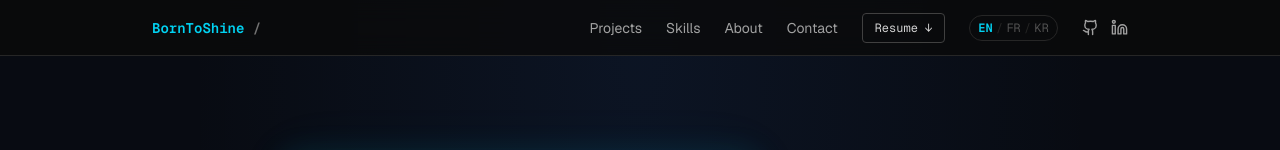
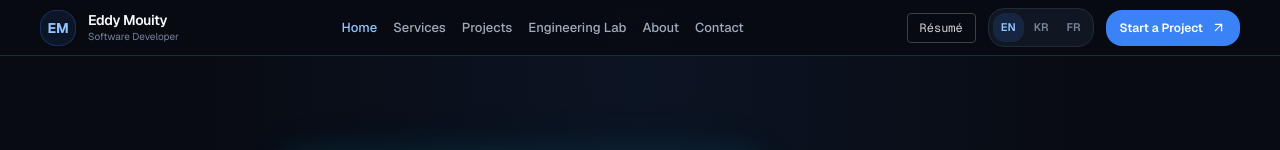
Before and after one commit to joss12/portfolio-web, a Next.js app: page /en in a window 1280 px wide. Shown: the top 150 px of the page. Built offline with nearby package versions, Linux system fonts and the light colour scheme.

Commit message:
feat: redesign navigation and personal branding

```diff
--- a/components/layout/Navbar.tsx
+++ b/components/layout/Navbar.tsx
@@ -1,225 +1,472 @@
 'use client';
 
+import Link from 'next/link';
 import { usePathname, useRouter } from 'next/navigation';
-import { Github, Menu, X, Linkedin } from 'lucide-react';
 import { useState } from 'react';
-import { useLocale, useTranslations } from 'next-intl';
+import { useLocale } from 'next-intl';
+
+import {
+  ArrowUpRight,
+  Github,
+  Linkedin,
+  Menu,
+  X,
+} from 'lucide-react';
+
 import DocumentPicker from '@/components/ui/DocumentPicker';
 
 const locales = [
-  { code: 'en', label: 'EN' },
-  { code: 'fr', label: 'FR' },
-  { code: 'ko', label: 'KR' },
-];
+  { code: 'en', label: 'EN', name: 'English' },
+  { code: 'ko', label: 'KR', name: '한국어' },
+  { code: 'fr', label: 'FR', name: 'Français' },
+] as const;
+
+const translations = {
+  en: {
+    home: 'Home',
+    services: 'Services',
+    projects: 'Projects',
+    engineering: 'Engineering Lab',
+    about: 'About',
+    contact: 'Contact',
+    resume: 'Résumé',
+    startProject: 'Start a Project',
+    role: 'Software Developer',
+    openMenu: 'Open menu',
+    closeMenu: 'Close menu',
+    navigation: 'Main navigation',
+    language: 'Select language',
+  },
+
+  ko: {
+    home: '홈',
+    services: '서비스',
+    projects: '프로젝트',
+    engineering: '기술 연구',
+    about: '소개',
+    contact: '문의',
+    resume: '이력서',
+    startProject: '프로젝트 문의',
+    role: '소프트웨어 개발자',
+    openMenu: '메뉴 열기',
+    closeMenu: '메뉴 닫기',
+    navigation: '주 메뉴',
+    language: '언어 선택',
+  },
+
+  fr: {
+    home: 'Accueil',
+    services: 'Services',
+    projects: 'Projets',
+    engineering: 'Laboratoire',
+    about: 'À propos',
+    contact: 'Contact',
+    resume: 'CV',
+    startProject: 'Démarrer un projet',
+    role: 'Développeur logiciel',
+    openMenu: 'Ouvrir le menu',
+    closeMenu: 'Fermer le menu',
+    navigation: 'Navigation principale',
+    language: 'Choisir la langue',
+  },
+} as const;
+
+type SupportedLocale = keyof typeof translations;
 
 export default function Navbar() {
-  const t = useTranslations('nav');
   const locale = useLocale();
   const pathname = usePathname();
   const router = useRouter();
+
   const [menuOpen, setMenuOpen] = useState(false);
 
-  const isOnHome = pathname === `/${locale}` || pathname === `/${locale}/`;
+  const t =
+    translations[locale as SupportedLocale] ??
+    translations.en;
 
-  const isActive = (href: string) => {
-    if (href.includes('/#')) return false;
-    return (
-      (pathname === `/${locale}/about` && href.includes('/about')) ||
-      (pathname === `/${locale}/contact` && href.includes('/contact'))
-    );
-  };
+  const homePath = `/${locale}`;
+  const contactPath = `${homePath}/contact`;
 
-  const handleBrandClick = (e: React.MouseEvent) => {
-    e.preventDefault();
-    if (isOnHome) {
-      window.scrollTo({ top: 0, behavior: 'smooth' });
-    } else {
-      router.push(`/${locale}`);
+  const navigation = [
+    {
+      label: t.home,
+      href: homePath,
+    },
+    {
+      label: t.services,
+      href: `${homePath}/#services`,
+    },
+    {
+      label: t.projects,
+      href: `${homePath}/#projects`,
+    },
+    {
+      label: t.engineering,
+      href: `${homePath}/#engineering`,
+    },
+    {
+      label: t.about,
+      href: `${homePath}/about`,
+    },
+    {
+      label: t.contact,
+      href: contactPath,
+    },
+  ];
+
+  function isActive(href: string) {
+    if (href.includes('#')) {
+      return false;
     }
-  };
 
-  const handleHashClick = (e: React.MouseEvent, hash: string) => {
-    e.preventDefault();
-    if (isOnHome) {
-      document.getElementById(hash)?.scrollIntoView({ behavior: 'smooth' });
-    } else {
-      router.push(`/${locale}/#${hash}`);
+    const currentPath =
+      pathname.replace(/\/$/, '') || '/';
+
+    if (href === homePath) {
+      return currentPath === homePath;
     }
-  };
-
-  const switchLocale = (newLocale: string) => {
-    const segments = pathname.split('/');
-    segments[1] = newLocale;
-    router.push(segments.join('/'));
-  };
-
-  const baseCls = 'text-sm transition-colors text-neutral-400 hover:text-white';
-  const activeCls = 'text-sm transition-colors text-cyan-400 font-medium';
 
     return (
-    <header className="fixed inset-x-0 top-0 z-50 h-14 border-b border-neutral-800 bg-neutral-950/80 backdrop-blur-md">
-      <div className="mx-auto flex h-full max-w-5xl items-center justify-between px-6">
-        <a
-          href={`/${locale}`}
-          onClick={handleBrandClick}
-          className="cursor-pointer font-mono text-sm font-semibold text-cyan-400"
+      currentPath === href ||
+      currentPath.startsWith(`${href}/`)
+    );
+  }
+
+  function switchLocale(newLocale: string) {
+    if (newLocale === locale) {
+      setMenuOpen(false);
+      return;
+    }
+
+    const segments = pathname.split('/');
+
+    segments[1] = newLocale;
+
+    const nextPath = segments.join('/');
+
+    const query = window.location.search;
+    const hash = window.location.hash;
+
+    setMenuOpen(false);
+
+    router.push(`${nextPath}${query}${hash}`);
+  }
+
+  function closeMenu() {
+    setMenuOpen(false);
+  }
+
+  function renderLanguageSelector() {
+    return (
+      <div
+        aria-label={t.language}
+        className="
+          inline-flex items-center gap-0.5
+          rounded-lg border border-border
+          bg-surface p-1
+        "
       >
-          BornToShine <span className="text-neutral-500">/</span>
-        </a>
-
-        <nav className="hidden items-center gap-6 md:flex">
-          <a
-            href={`/${locale}/#projects`}
-            onClick={(e) => handleHashClick(e, 'projects')}
-            className={baseCls}
+        {locales.map((language) => (
+          <button
+            key={language.code}
+            type="button"
+            title={language.name}
+            aria-label={language.name}
+            aria-pressed={locale === language.code}
+            onClick={() => switchLocale(language.code)}
+            className={`
+              rounded-md px-2 py-1.5
+              text-[11px] font-semibold
+              transition-colors
+              ${
+                locale === language.code
+                  ? 'bg-primary/15 text-primary-light'
+                  : 'text-text-muted hover:bg-surface-hover hover:text-foreground'
+              }
+            `}
           >
-            {t('projects')}
-          </a>
-          <a
-            href={`/${locale}/#skills`}
-            onClick={(e) => handleHashClick(e, 'skills')}
-            className={baseCls}
-          >
-            {t('skills')}
-          </a>
-          <a
-            href={`/${locale}/about`}
-            className={isActive(`/${locale}/about`) ? activeCls : baseCls}
-          >
-            {t('about')}
-          </a>
-          <a
-            href={`/${locale}/contact`}
-            className={isActive(`/${locale}/contact`) ? activeCls : baseCls}
-          >
-            {t('contact')}
-          </a>
-
-          <DocumentPicker label={t('resume')} />
-
-          <div className="flex items-center gap-1 rounded-lg border border-neutral-800 px-2 py-1">
-            {locales.map((loc, i) => (
-              <span key={loc.code} className="flex items-center gap-1">
-                <button
-                  onClick={() => switchLocale(loc.code)}
-                  className={
-                    locale === loc.code
-                      ? 'font-mono text-xs font-semibold text-cyan-400'
-                      : 'font-mono text-xs text-neutral-600 hover:text-neutral-300'
-                  }
-                >
-                  {loc.label}
+            {language.label}
           </button>
-                {i < locales.length - 1 && (
-                  <span className="text-xs text-neutral-800">/</span>
-                )}
-              </span>
         ))}
       </div>
+    );
+  }
 
+  function renderSocialLinks() {
+    return (
       <div className="flex items-center gap-3">
         <a
           href="https://github.com/joss12"
           target="_blank"
           rel="noopener noreferrer"
-              className="text-neutral-400 transition-colors hover:text-cyan-400"
+          aria-label="GitHub"
+          className="
+            text-text-muted
+            transition-colors
+            hover:text-foreground
+          "
         >
-              <Github size={17} />
+          <Github size={18} strokeWidth={1.7} />
         </a>
+
         <a
           href="https://www.linkedin.com/in/eddymouity"
           target="_blank"
           rel="noopener noreferrer"
-              className="text-neutral-400 transition-colors hover:text-cyan-400"
+          aria-label="LinkedIn"
+          className="
+            text-text-muted
+            transition-colors
+            hover:text-foreground
+          "
         >
-              <Linkedin size={17} />
+          <Linkedin size={18} strokeWidth={1.7} />
         </a>
       </div>
+    );
+  }
+
+  return (
+    <header
+      className="
+        fixed inset-x-0 top-0 z-50
+        h-14 border-b border-border
+        bg-background/90 backdrop-blur-xl
+      "
+    >
+      <div
+        className="
+          site-container
+          flex h-full items-center justify-between
+          gap-5
+        "
+      >
+        {/* Brand */}
+
+        <Link
+          href={homePath}
+          onClick={closeMenu}
+          className="
+            group flex shrink-0
+            items-center gap-3
+          "
+        >
+          <div
+            className="
+              flex h-9 w-9 items-center
+              justify-center rounded-lg
+              border border-primary/25
+              bg-primary/10
+              text-sm font-bold
+              tracking-tight text-primary-light
+              transition-colors
+              group-hover:bg-primary/20
+            "
+          >
+            EM
+          </div>
+
+          <div className="flex flex-col">
+            <span
+              className="
+                text-sm font-semibold
+                leading-tight tracking-tight
+                text-foreground
+              "
+            >
+              Eddy Mouity
+            </span>
+
+            <span
+              className="
+                mt-0.5 text-[10px]
+                leading-tight text-text-muted
+              "
+            >
+              {t.role}
+            </span>
+          </div>
+        </Link>
+
+        {/* Desktop navigation */}
+
+        <nav
+          aria-label={t.navigation}
+          className="
+            hidden items-center gap-4
+            xl:flex
+          "
+        >
+          {navigation.map((item) => (
+            <Link
+              key={item.href}
+              href={item.href}
+              aria-current={
+                isActive(item.href) ? 'page' : undefined
+              }
+              className={`
+                whitespace-nowrap
+                text-[13px] font-medium
+                transition-colors
+                ${
+                  isActive(item.href)
+                    ? 'text-primary-light'
+                    : 'text-text-secondary hover:text-foreground'
+                }
+              `}
+            >
+              {item.label}
+            </Link>
+          ))}
         </nav>
 
+        {/* Desktop actions */}
+
+        <div
+          className="
+            hidden shrink-0 items-center
+            gap-3 xl:flex
+          "
+        >
+          <DocumentPicker label={t.resume} />
+
+          {renderLanguageSelector()}
+
+          <Link
+            href={contactPath}
+            className="
+              inline-flex h-9 items-center
+              justify-center gap-2
+              whitespace-nowrap rounded-lg
+              bg-primary px-3.5
+              text-xs font-semibold text-white
+              transition-all
+              hover:bg-primary-hover
+              hover:shadow-lg
+              hover:shadow-primary/15
+            "
+          >
+            {t.startProject}
+
+            <ArrowUpRight
+              size={15}
+              strokeWidth={2}
+            />
+          </Link>
+        </div>
+
+        {/* Mobile menu button */}
+
         <button
-          className="text-neutral-400 transition-colors hover:text-white md:hidden"
-          onClick={() => setMenuOpen((v) => !v)}
+          type="button"
+          aria-label={
+            menuOpen ? t.closeMenu : t.openMenu
+          }
+          aria-expanded={menuOpen}
+          aria-controls="mobile-navigation"
+          onClick={() => setMenuOpen((value) => !value)}
+          className="
+            flex h-9 w-9 items-center
+            justify-center rounded-lg
+            border border-border
+            text-text-secondary
+            transition-colors
+            hover:bg-surface-hover
+            hover:text-foreground
+            xl:hidden
+          "
         >
-          {menuOpen ? <X size={20} /> : <Menu size={20} />}
+          {menuOpen ? (
+            <X size={20} />
+          ) : (
+            <Menu size={20} />
+          )}
         </button>
       </div>
 
+      {/* Mobile navigation */}
+
       {menuOpen && (
-        <div className="flex flex-col gap-4 border-t border-neutral-800 bg-neutral-950 px-6 py-4 md:hidden">
-          <a
-            href={`/${locale}/#projects`}
-            onClick={(e) => {
-              handleHashClick(e, 'projects');
-              setMenuOpen(false);
-            }}
-            className={baseCls}
+        <div
+          id="mobile-navigation"
+          className="
+            max-h-[calc(100dvh-56px)]
+            overflow-y-auto
+            border-b border-border
+            bg-background
+            shadow-2xl
+            xl:hidden
+          "
         >
-            {t('projects')}
-          </a>
-          <a
-            href={`/${locale}/#skills`}
-            onClick={(e) => {
-              handleHashClick(e, 'skills');
-              setMenuOpen(false);
-            }}
-            className={baseCls}
+          <div
+            className="
+              site-container
+              flex flex-col gap-6 py-6
+            "
           >
-            {t('skills')}
-          </a>
-          <a
-            href={`/${locale}/about`}
-            onClick={() => setMenuOpen(false)}
-            className={isActive(`/${locale}/about`) ? activeCls : baseCls}
+            <nav
+              aria-label={t.navigation}
+              className="flex flex-col gap-1"
             >
-            {t('about')}
-          </a>
-          <a
-            href={`/${locale}/contact`}
-            onClick={() => setMenuOpen(false)}
-            className={isActive(`/${locale}/contact`) ? activeCls : baseCls}
+              {navigation.map((item) => (
+                <Link
+                  key={item.href}
+                  href={item.href}
+                  onClick={closeMenu}
+                  aria-current={
+                    isActive(item.href)
+                      ? 'page'
+                      : undefined
+                  }
+                  className={`
+                    flex items-center
+                    justify-between
+                    rounded-lg px-4 py-3
+                    text-sm font-medium
+                    transition-colors
+                    ${
+                      isActive(item.href)
+                        ? 'bg-primary/10 text-primary-light'
+                        : 'text-text-secondary hover:bg-surface hover:text-foreground'
+                    }
+                  `}
                 >
-            {t('contact')}
-          </a>
+                  {item.label}
 
-          <DocumentPicker label={t('resume')} />
+                  <ArrowUpRight
+                    size={15}
+                    className="opacity-40"
+                  />
+                </Link>
+              ))}
+            </nav>
 
-          <div className="flex items-center gap-4">
-            <a
-              href="https://github.com/joss12"
-              target="_blank"
-              rel="noopener noreferrer"
-              className="text-sm text-neutral-400 transition-colors hover:text-white"
-            >
-              <Github size={17} />
-            </a>
-            <a
-              href="https://www.linkedin.com/in/your-linkedin"
-              target="_blank"
-              rel="noopener noreferrer"
-              className="text-sm text-neutral-400 transition-colors hover:text-white"
-            >
-              <Linkedin size={17} />
-            </a>
+            <div className="border-t border-border" />
+
+            <div className="flex items-center justify-between gap-4">
+              <DocumentPicker label={t.resume} />
+
+              {renderLanguageSelector()}
             </div>
 
-          <div className="flex items-center gap-2">
-            {locales.map((loc) => (
-              <button
-                key={loc.code}
-                onClick={() => {
-                  switchLocale(loc.code);
-                  setMenuOpen(false);
-                }}
-                className={
-                  locale === loc.code
-                    ? 'font-mono text-xs font-semibold text-cyan-400'
-                    : 'font-mono text-xs text-neutral-600 hover:text-neutral-300'
-                }
+            <div className="border-t border-border" />
+
+            <Link
+              href={contactPath}
+              onClick={closeMenu}
+              className="
+                btn-primary
+                w-full
+              "
             >
-                {loc.label}
-              </button>
-            ))}
+              {t.startProject}
+
+              <ArrowUpRight size={17} />
+            </Link>
+
+            <div className="flex justify-center py-2">
+              {renderSocialLinks()}
+            </div>
           </div>
         </div>
       )}
```
Lines whose indentation alone changed are shown as unchanged.
